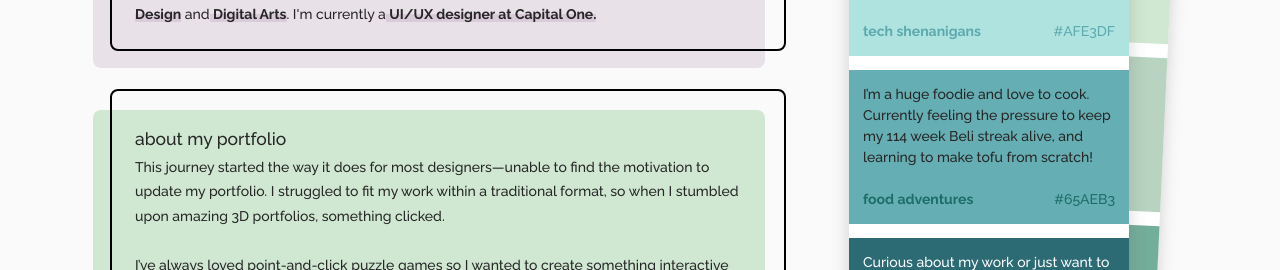
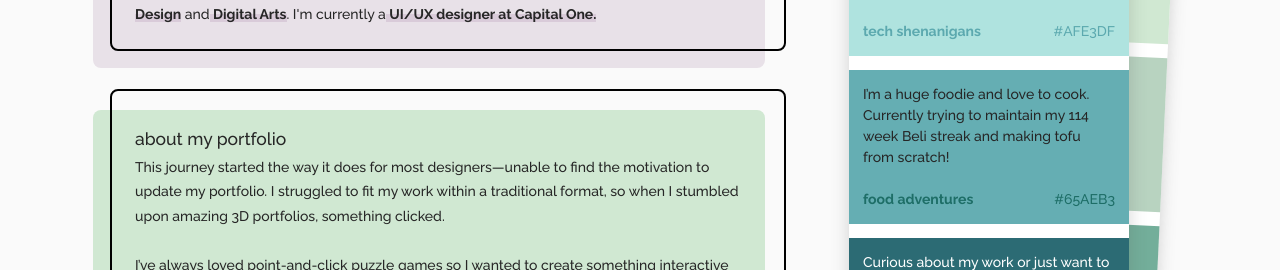
Before and after one commit to caxawu/updated-portfolio, a React (Vite) app: page /about in a window 1280 px wide. Shown: the part 682-952 px from the top of the page. Built offline with nearby package versions, Linux system fonts and the light colour scheme.

Commit message:
text fix

```diff
--- a/src/staticPages/About.jsx
+++ b/src/staticPages/About.jsx
@@ -93,7 +93,7 @@ const trackLinkClick = (category, action, label) => {
                 </div>
               </div>
               <div className="swatch-box" id="box3">
-                I’m a huge foodie and love to cook. Currently feeling the pressure to keep my 114 week Beli streak alive, and learning to make tofu from scratch!
+                I’m a huge foodie and love to cook. Currently trying to maintain my 114 week Beli streak and making tofu from scratch!
                 <div className='labels' id="color-dark">
                   <b>food adventures</b>
                   <div>#65AEB3</div>
```
